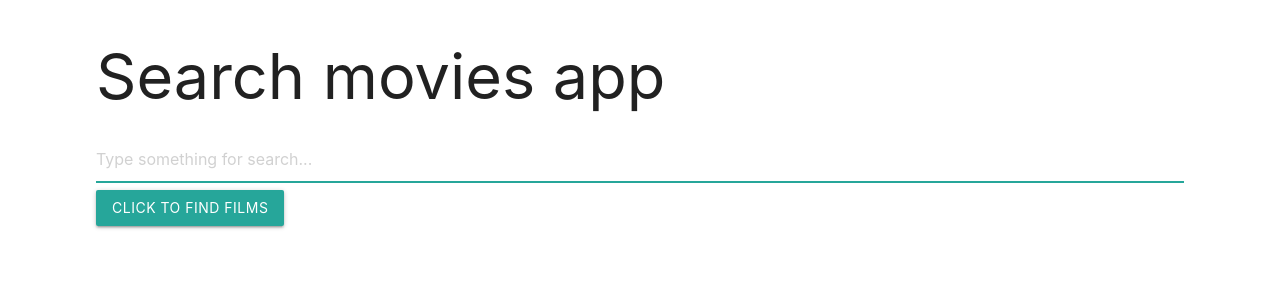
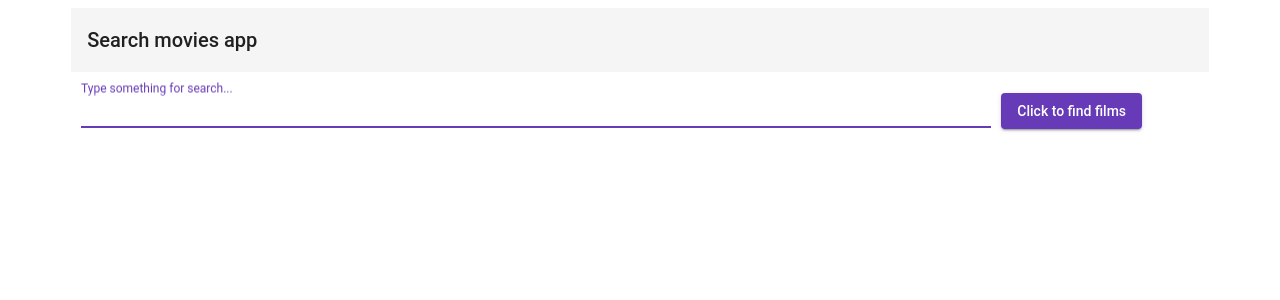
Before and after one commit to igor-provotorov/angular-app-sandbox, an Angular app: page / in a window 1280 px wide. Shown: the top 300 px of the page. Built offline with nearby package versions, Linux system fonts and the light colour scheme.

Commit message:
feat: add Angular Material to project

```diff
--- a/src/app/app.module.ts
+++ b/src/app/app.module.ts
@@ -1,5 +1,7 @@
 import { BrowserModule } from "@angular/platform-browser";
 import { NgModule } from "@angular/core";
+
+import { BrowserAnimationsModule } from "@angular/platform-browser/animations";
 
 import { AppComponent } from "./app.component";
 
@@ -8,7 +10,7 @@ import { MovieSearchPageModule } from "./movie-search-page/movie-search-page.mod
 
 @NgModule({
     declarations: [AppComponent],
-    imports: [BrowserModule, CoreModule, MovieSearchPageModule],
+    imports: [BrowserModule, CoreModule, MovieSearchPageModule, BrowserAnimationsModule],
     providers: [],
     bootstrap: [AppComponent],
 })
--- a/src/app/movie-search-page/movie-list-item/movie-list-item.component.html
+++ b/src/app/movie-search-page/movie-list-item/movie-list-item.component.html
@@ -10,7 +10,9 @@
   <p>{{ film.overview }}</p>
 
   <p>
-    <a *ngIf="film.videos" [href]="film.videos" class="btn" target="_blank">{{ "View trailer" | uppercase }}</a>
+    <a mat-raised-button color="primary" *ngIf="film.videos" [href]="film.videos" class="btn" target="_blank">{{
+      "View trailer" | uppercase
+    }}</a>
   </p>
 
   <h5 *ngIf="film.credits">Actors:</h5>
--- a/src/app/movie-search-page/movie-list-item/movie-list-item.component.scss
+++ b/src/app/movie-search-page/movie-list-item/movie-list-item.component.scss
@@ -1,4 +1,9 @@
+li {
+    list-style: none;
+}
+
 li.card-panel {
+    border: 1px solid #5555;
     margin: 15px 10px;
     padding: 0 10px;
     max-width: 500px;
@@ -7,10 +12,10 @@ li.card-panel {
 }
 
 h3 {
-    color: teal;
     text-align: center;
     border-radius: 5px;
     padding: 10px 0;
+    font-size: 22px;
 }
 
 p:not(:nth-child(2)) {
@@ -18,19 +23,23 @@ p:not(:nth-child(2)) {
 }
 
 h5 {
-    color: teal;
+    margin: 0;
+    font-size: 16px;
+    text-transform: uppercase;
     text-align: center;
 }
 
 ul {
+    padding: 0;
     display: flex;
     justify-content: space-around;
     flex-wrap: wrap;
 
     & li {
         margin: 15px 0;
-        padding: 0 10px;
-        max-width: 20%;
+        padding: 0;
+        max-width: 18%;
+        border-radius: 5px;
 
         & p {
             margin: 0 auto;
@@ -39,6 +48,7 @@ ul {
         }
 
         & img {
+            border-radius: 5px;
             width: 100%;
         }
     }
--- a/src/app/movie-search-page/movie-list/movie-list.component.scss
+++ b/src/app/movie-search-page/movie-list/movie-list.component.scss
@@ -1,4 +1,5 @@
 .movies {
+    list-style: none;
     display: flex;
     justify-content: space-around;
     flex-wrap: wrap;
--- a/src/app/movie-search-page/movie-search-page.component.html
+++ b/src/app/movie-search-page/movie-search-page.component.html
@@ -1,5 +1,7 @@
 <div class="container">
-  <h1>Search movies app</h1>
+  <mat-toolbar>
+    <span>Search movies app</span>
+  </mat-toolbar>
 
   <app-search-input (addValue)="loadFilms($event)"></app-search-input>
 
--- a/src/app/movie-search-page/movie-search-page.component.scss
+++ b/src/app/movie-search-page/movie-search-page.component.scss
@@ -1,3 +1,5 @@
 .container {
-    min-width: 85%;
+    margin: 0 auto;
+    min-width: 320px;
+    width: 90%;
 }
--- a/src/app/movie-search-page/movie-search-page.component.ts
+++ b/src/app/movie-search-page/movie-search-page.component.ts
@@ -35,7 +35,7 @@ export class MovieSearchPageComponent {
      *  Makes response to API and fetching mapped-data to resultsFilms$ Array.
      */
     public loadFilms(searchQuery: string): void {
-        if (!searchQuery.trim()) {
+        if (!searchQuery || !searchQuery.trim()) {
             this.resultsFilms$ = of([{ title: "Type something for search" }]);
         } else {
             this.isLoading = true;
--- a/src/app/movie-search-page/search-input/search-input.component.html
+++ b/src/app/movie-search-page/search-input/search-input.component.html
@@ -1,11 +1,14 @@
 <form action="" (submit)="onChangeInput()">
+  <mat-form-field>
     <input
       type="text"
+      matInput
       [(ngModel)]="inputValue"
       name="inputValue"
       placeholder="Type something for search..."
       autocomplete="off"
       autofocus
     />
-  <button type="submit" class="btn">Click to find films</button>
+  </mat-form-field>
+  <button type="submit" mat-raised-button class="btn btn-danger" color="primary">Click to find films</button>
 </form>
--- a/src/app/movie-search-page/search-input/search-input.component.scss
+++ b/src/app/movie-search-page/search-input/search-input.component.scss
@@ -0,0 +1,4 @@
+.mat-form-field {
+    padding: 10px;
+    min-width: 80%;
+}
--- a/src/styles.scss
+++ b/src/styles.scss
@@ -1 +1,6 @@
-@import url("./materialize.min.css");
+@import "@angular/material/prebuilt-themes/deeppurple-amber.css";
+// @import "@angular/material/prebuilt-themes/indigo-pink.css";
+// @import "@angular/material/prebuilt-themes/pink-bluegrey.css";
+// @import "@angular/material/prebuilt-themes/purple-green.css";
+
+// @import url("./materialize.min.css");
```
Also changed, not shown: src/app/movie-search-page/movie-search-page.module.ts (+6 -1 lines). Lines whose indentation alone changed are shown as unchanged.
